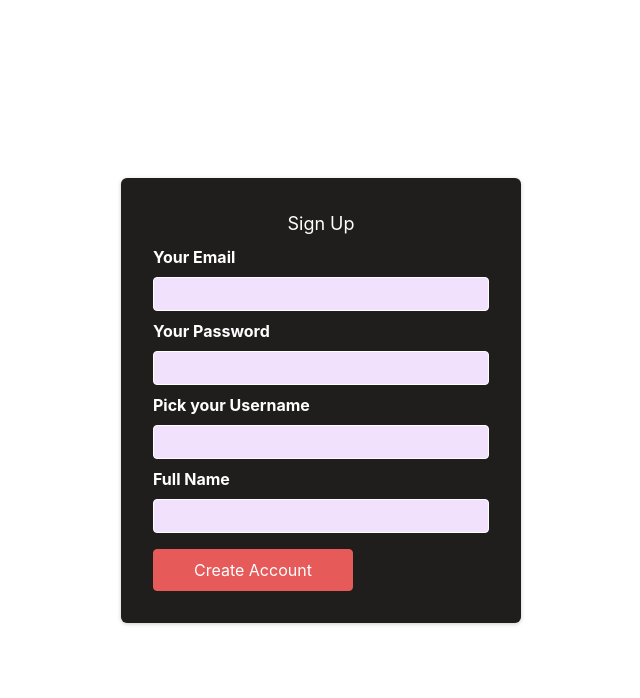
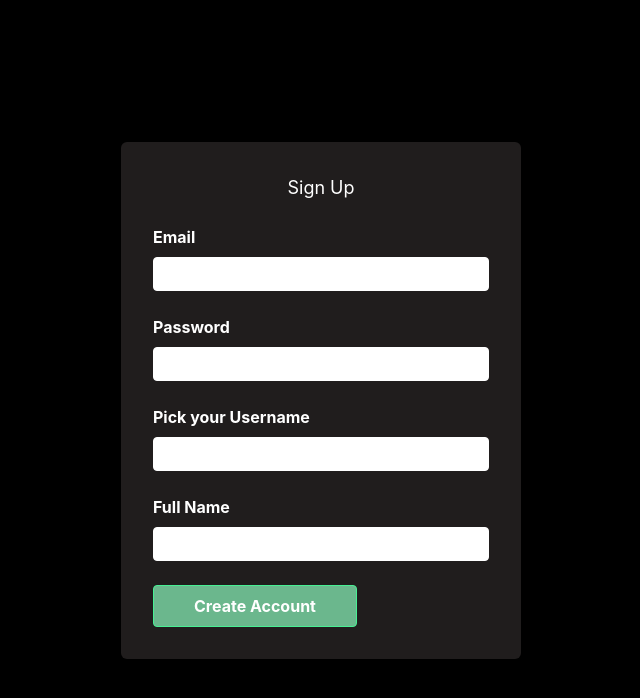
Before and after one commit to SamsonGedefa/art-world, a Next.js app: page /signup in a window 1280 px wide. Shown: the top 698 px of the page, without its empty margins (319-959 px from the left). Built offline with nearby package versions, Linux system fonts and the light colour scheme; no server answers.

Commit message:
signup/login ui fix

```diff
--- a/page-components/Login.module.css
+++ b/page-components/Login.module.css
@@ -5,6 +5,7 @@
     justify-content: center;
     align-items: center;
     height: 100vh;
+    background-color: #000000;
   }
 
 .main {
@@ -18,7 +19,7 @@
 
     text-align: start;
 
-    max-height: 450px;
+    max-height: 650px;
   }
 
   .main h1 {
@@ -37,11 +38,12 @@
     color: white;
     font-weight: bold;
     margin-bottom: 0.5rem;
+    margin-top: 1.5rem;
   }
 
   .control input {
     font: inherit;
-    background-color: #f1e1fc;
+    background-color: white;
     color: #000000;
     border-radius: 4px;
     border: 1px solid white;
@@ -53,16 +55,17 @@
   .actions button {
     cursor: pointer;
     font: inherit;
+    font-weight: bold;
     color: white;
-    background-color: #e65a5a;
-    border: 1px solid #e65a5a;
+    background-color: #6bb78d;
+    border: 1px solid #47f093;
     border-radius: 4px;
-    margin-top: 0.5rem;
+    margin-top: 1rem;
     padding: 0.5rem 2.5rem;
   }
 
 
   .actions button:hover {
-    background-color: #e06a6a;
-    border-color: #e06a6a;
+    background-color: #47f093;
+    border-color: #47f093;
   }
--- a/page-components/SignUp.jsx
+++ b/page-components/SignUp.jsx
@@ -52,11 +52,11 @@ export default function SignUp() {
         <h1>Sign Up</h1>
         <form onSubmit={onSubmit}>
           <div className={styles.control}>
-            <label htmlFor="email">Your Email</label>
+            <label htmlFor="email">Email</label>
             <input type="email" id="email" required ref={emailRef} />
           </div>
           <div className={styles.control}>
-            <label htmlFor="password">Your Password</label>
+            <label htmlFor="password">Password</label>
             <input type="password" id="password" required ref={passwordRef} />
           </div>
           <div className={styles.control}>
```
